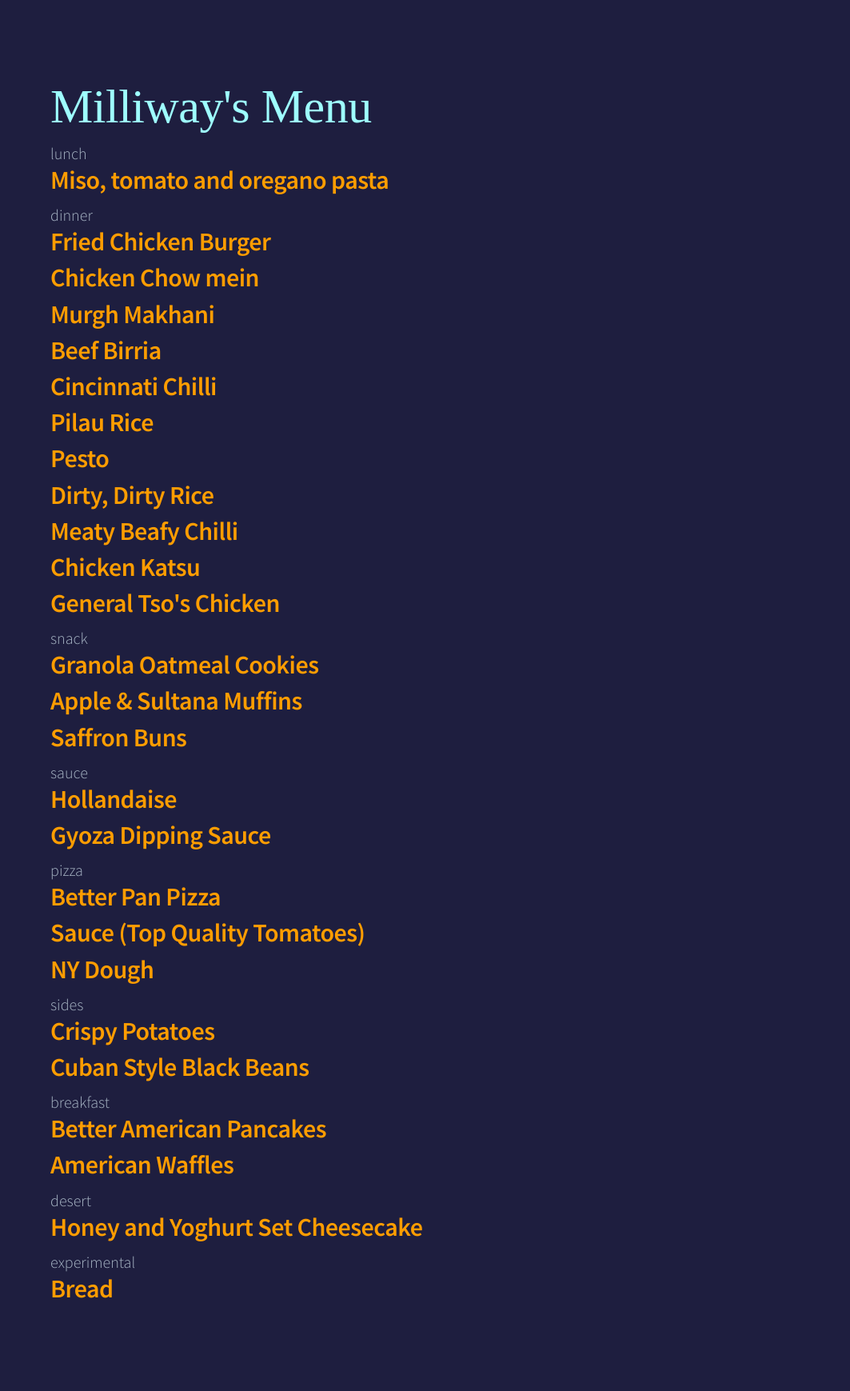
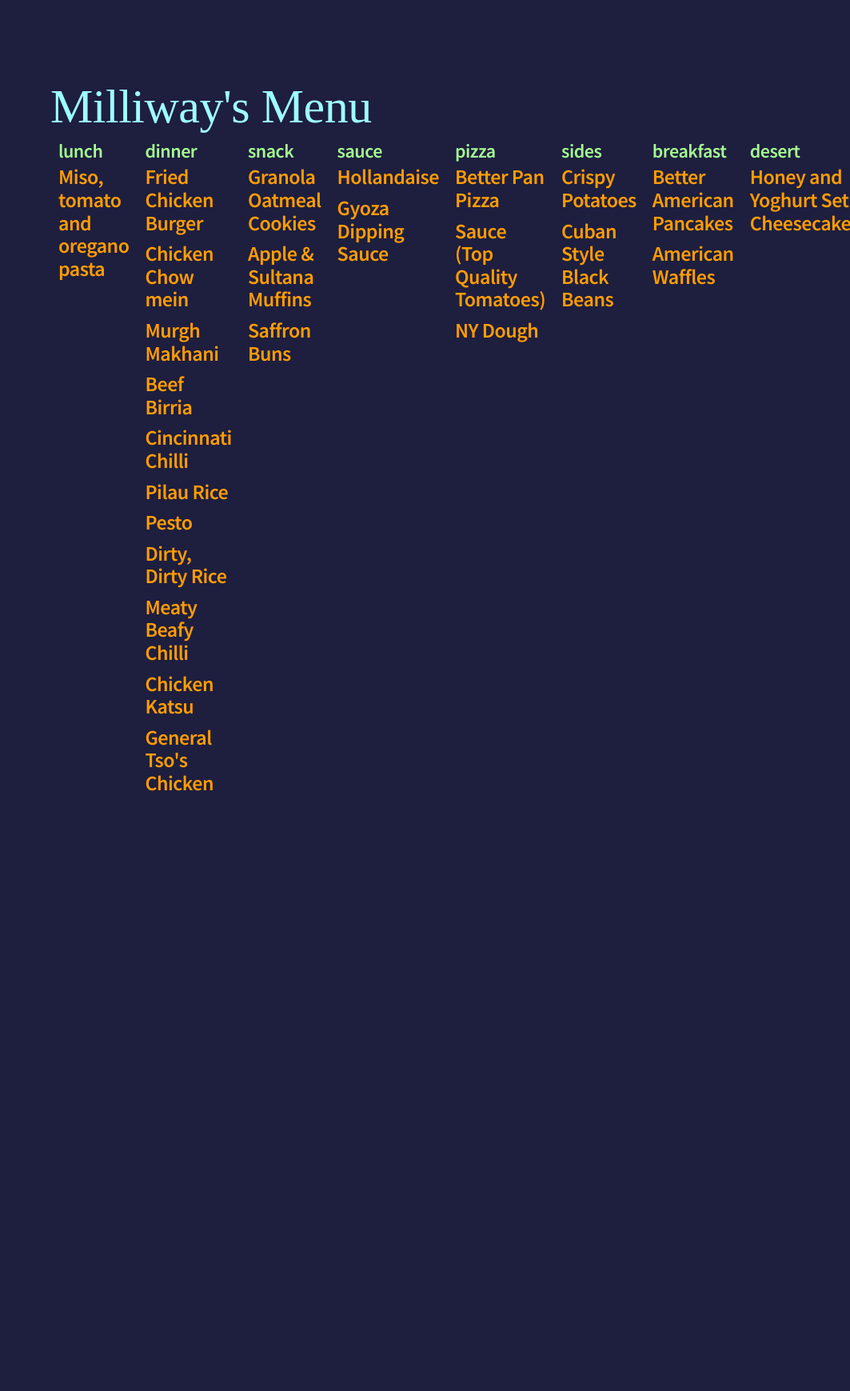
Before and after one commit to YaDryBug/yadrybug.github.io, a Jekyll site: the page built from index.html, in a window 1280 px wide. Shown: the whole page at 80% size, without its empty margins (217-1280 px from the left). Built offline with Jekyll 4.4.1, drawn with Linux system fonts in a browser that asks for light colours; some web fonts are replaced; after the commit the page ends 1104 px from its top, so only the background shows below that.

Commit message:
next attempt

```diff
--- a/index.html
+++ b/index.html
@@ -1,4 +1,29 @@
 ---
+layout: default
+---
+<header class="masthead">
+  <h1 class="masthead-title">
+    <a href="{{ site.baseurl }}/">{{ site.name }}</a>
+  </h1>
+</header>
+
+<div class="content two-columns">
+  {% for category in site.categories %}
+    <div class="column">
+      <h2 class="category-title">{{ category | first }}</h2>
+      {% for post in category.last %}
+        <h3 class="list-post-title"><a href="{{ post.url }}">{{ post.title }}</a></h3>
+      {% endfor %}
+    </div>
+  {% endfor %}
+</div>
+
+{% if site.posts.size == 0 %}
+  <h2>No posts found</h2>
+{% endif %}
+
+
+<!-- ---
 layout: default
 ---
 <header class="masthead">
@@ -18,4 +43,4 @@ layout: default
 {% if site.posts.size == 0 %}
   <h2>No post found</h2>
 {% endif %}
-</div>
+</div> -->
```
Also changed, not shown: style.scss (line endings or trailing spaces).
